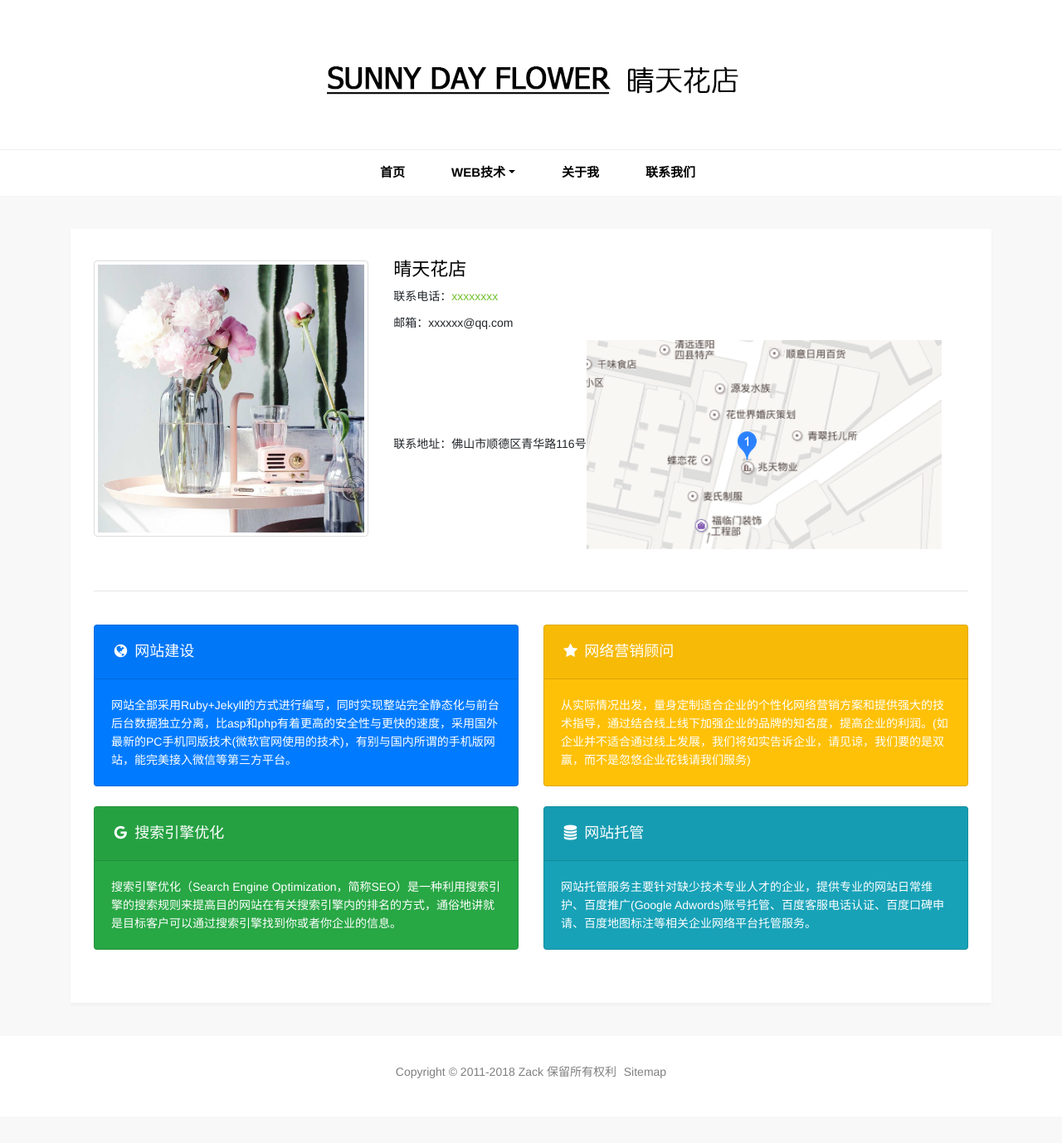
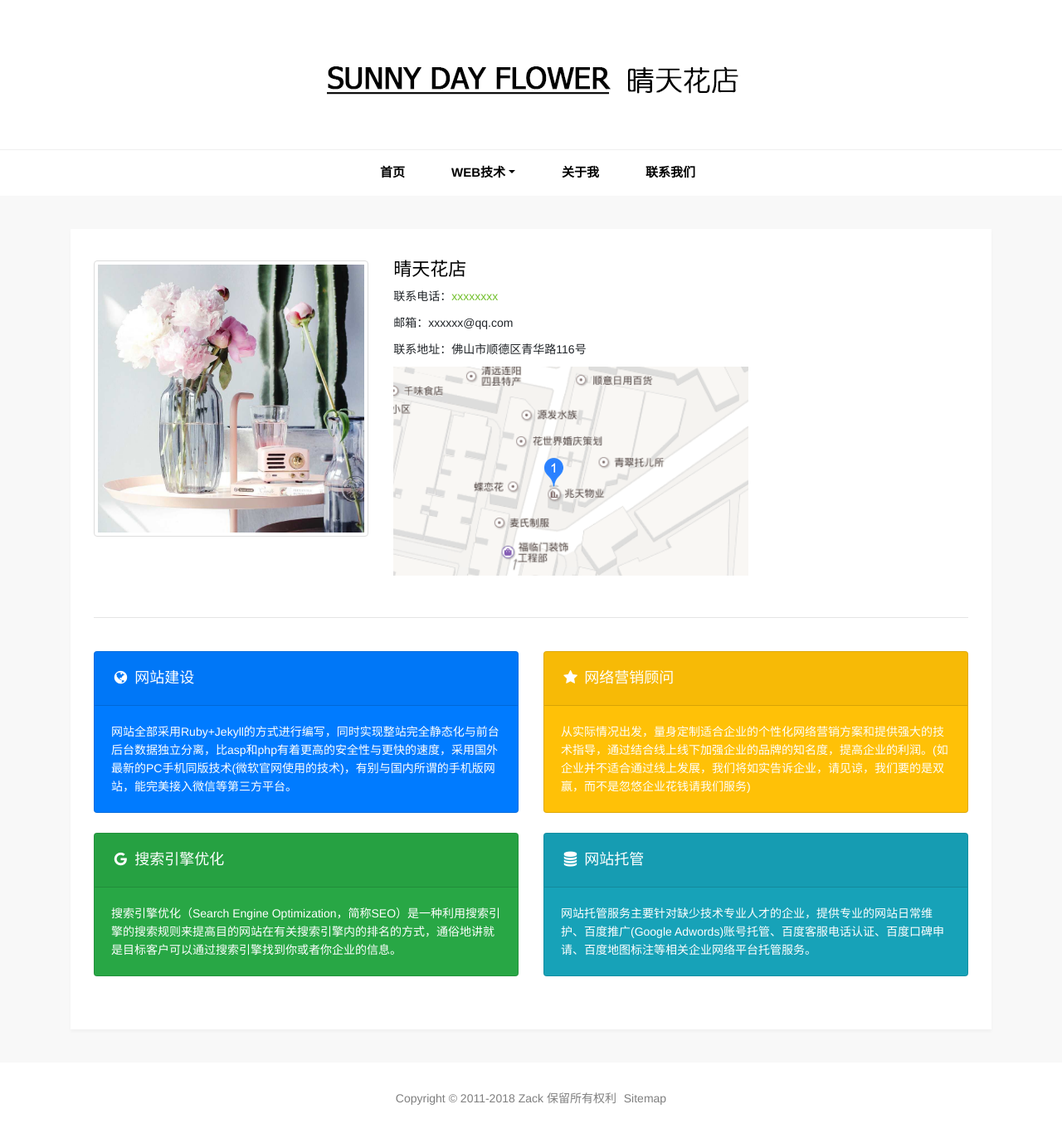
Before and after one commit to cshanyu/cshanyu.github.io, a Jekyll site: the page built from pages/contact.html, in a window 1280 px wide. Shown: the whole page at 83% size. Built offline with Jekyll 4.4.1, drawn with Linux system fonts in a browser that asks for light colours; comment, search, counter and statistics services are not loaded; before the commit the page ends 1346 px from its top, so only the background shows below that.

Commit message:
Update contact.html

```diff
--- a/pages/contact.html
+++ b/pages/contact.html
@@ -15,7 +15,8 @@ description: 鱼仔，顺德职业技术学院学生。
             <p class="post-title">晴天花店</p>
             <p>联系电话：<a href="tel:xxxxxxxx">xxxxxxxx</a></p>
             <p>邮箱：<a href:"mailto:xxxxxx@qq.com">xxxxxx@qq.com</a></p>
-            <p>联系地址：佛山市顺德区青华路116号<a href="https://j.map.baidu.com/bZBKP"target="_blank"><img src="/images/pages/contact2.png"></a></p>
+            <p>联系地址：佛山市顺德区青华路116号</p>
+            <p><a href="https://j.map.baidu.com/bZBKP"target="_blank"><img src="/images/pages/contact2.png"></a></p>
           </div>
           <div class="col-md-12 my-4"><hr></div>
           <div class="col-md-6">
```
